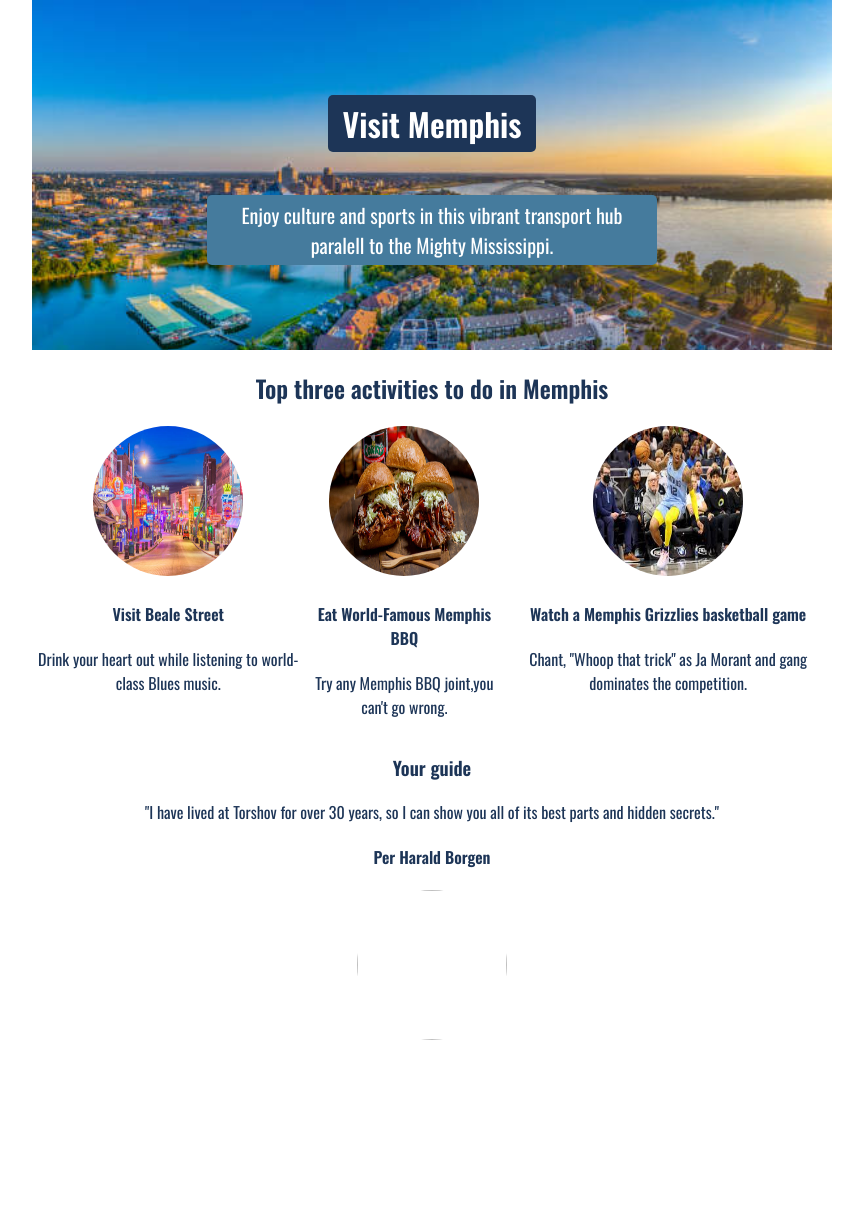
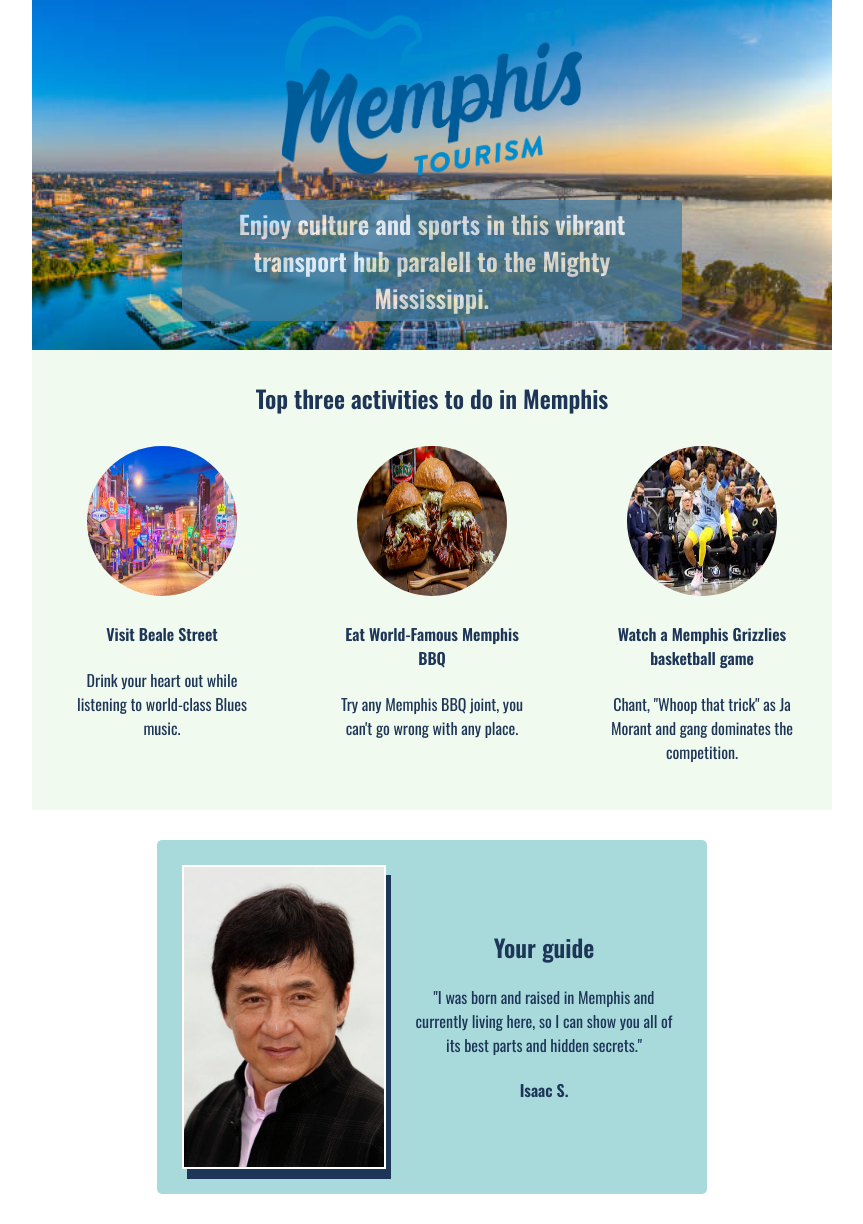
Before and after one commit to iszeto/HometownHomepage, a plain HTML site: page index.html in a window 1280 px wide. Shown: the whole page, without its empty margins (208-1071 px from the left). Before the commit the page ends 1045 px from the top, so only its background shows below. Drawn offline with nearby package versions, Linux system fonts and the light colour scheme.

Commit message:
Add files via upload

```diff
--- a/index.html
+++ b/index.html
@@ -14,7 +14,7 @@
     <section class="hero-section">
 
         <div class="hero-section-content">
-            <h1>Visit Memphis</h1>
+            <img src="images/Memphis_Tourism_Logo.png">
             <h2>Enjoy culture and sports in this vibrant transport hub paralell to the Mighty Mississippi.</h2>
         </div>
 
@@ -37,7 +37,7 @@
             <div class="activities">
                 <img src="images/memphisBBQ.jpg">
                 <h4>Eat World-Famous Memphis BBQ</h4>
-                <p>Try any Memphis BBQ joint,you can't go wrong. </p>
+                <p>Try any Memphis BBQ joint, you can't go wrong with any place. </p>
             </div>
 
             <div class="activities">
@@ -54,10 +54,19 @@
     <!--GUIDE-->
     <section class="guide-section">
 
-        <h3>Your guide</h3>
-        <p>"I have lived at Torshov for over 30 years, so I can show you all of its best parts and hidden secrets."</p>
-        <h4>Per Harald Borgen</h4>
-        <img src="images/per.jpg">
+        <div class="card">
+
+            <img src="images/jackie.jpg">
+
+            <div class="bio">
+
+                <h2>Your guide</h2>
+                <p>"I was born and raised in Memphis and currently living here, so I can show you all of its best parts and hidden secrets."</p>
+                <h4>Isaac S.</h4>
+
+            <div>
+
+        <div>
 
     </section>
 
--- a/styles.css
+++ b/styles.css
@@ -8,7 +8,7 @@
 }
 
 .container {
-    width: 800px;
+    max-width: 800px;
     margin: 0 auto;
 }
 
@@ -22,27 +22,23 @@
 }
 
 .hero-section-content {
-    width: 450px;
+    width: 500px;
     margin: auto;
     color: #FFFFFF;
 
 }
 
-.hero-section-content h1{
-    display: inline-block;
-    font-size: 32px;
-    font-weight: 600;
-    background-color: #1D3557;
-    padding: 5px 15px;
-    border-radius: 5px;
+.hero-section-content img {
+    width: 300px;
 
 }
 
 .hero-section-content h2{
     display: inline-block;
-    font-size: 20px;
-    font-weight: 400;
+    font-size: 25px;
+    font-weight: 600;
     background-color: #457B9D;
+    opacity: .75;
     padding: 5px 12px;
     border-radius: 5px;
 
@@ -51,19 +47,59 @@
 
 /* ACTIVITIES SECTION STYLES */
 
+
+.activites-section {
+    background-color: #F1FAEE;
+
+
+}
+
+.activites-section h2 {
+    margin: 0;
+    padding-top: 30px;
+
+
+}
+
 .activities-list {
     display: flex;
-    justify-content: space-around;
+    justify-content: space-between;
+    padding: 30px;
 
 
 }
 
 .activities {
     text-align: center;
+    max-width: 200px;
 }
 
-img {
+.activities img {
     width: 150px;
     height: 150px;
     border-radius: 50%
 }
+
+/* GUIDE SECTION STYLES */
+
+.card{
+    width: 500px;
+    margin: 30px auto;
+    background-color: #A8DADC;
+    display: flex;
+    justify-content: space-between;
+    padding: 25px;
+    align-items: center;
+    border-radius: 5px;
+
+}
+
+.card img {
+    width: 200px;
+    border: 2px solid #FFF;
+    box-shadow: 5px 10px;
+}
+
+.bio {
+    padding: 0 5px 0 25px;
+}
```
